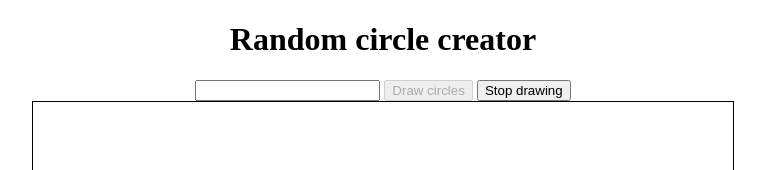
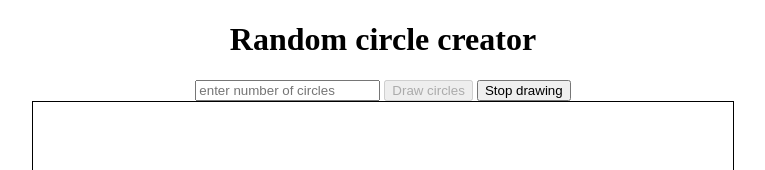
Before and after one commit to TzviHouminer/Random_canvas, a plain HTML site: page index.html in a window 1280 px wide. Shown: the top 170 px of the page, without its empty margins (257-1022 px from the left). Drawn offline with Linux system fonts and the light colour scheme.

Commit message:
placeholder for input

```diff
--- a/index.html
+++ b/index.html
@@ -9,7 +9,7 @@
 </head>
 <body>
     <h1>Random circle creator</h1>
-    <input type="number" id="numID" oninput="validateInput()"></input>
+    <input type="number" id="numID" oninput="validateInput()" placeholder="enter number of circles"></input>
     <button onclick="drawCircles()" id="drawButton" disabled>Draw circles</button>
     <button onclick="stopDrawing()">Stop drawing</button><br/>
     <canvas id="canvasID" width="700" height="400"></canvas>
```
